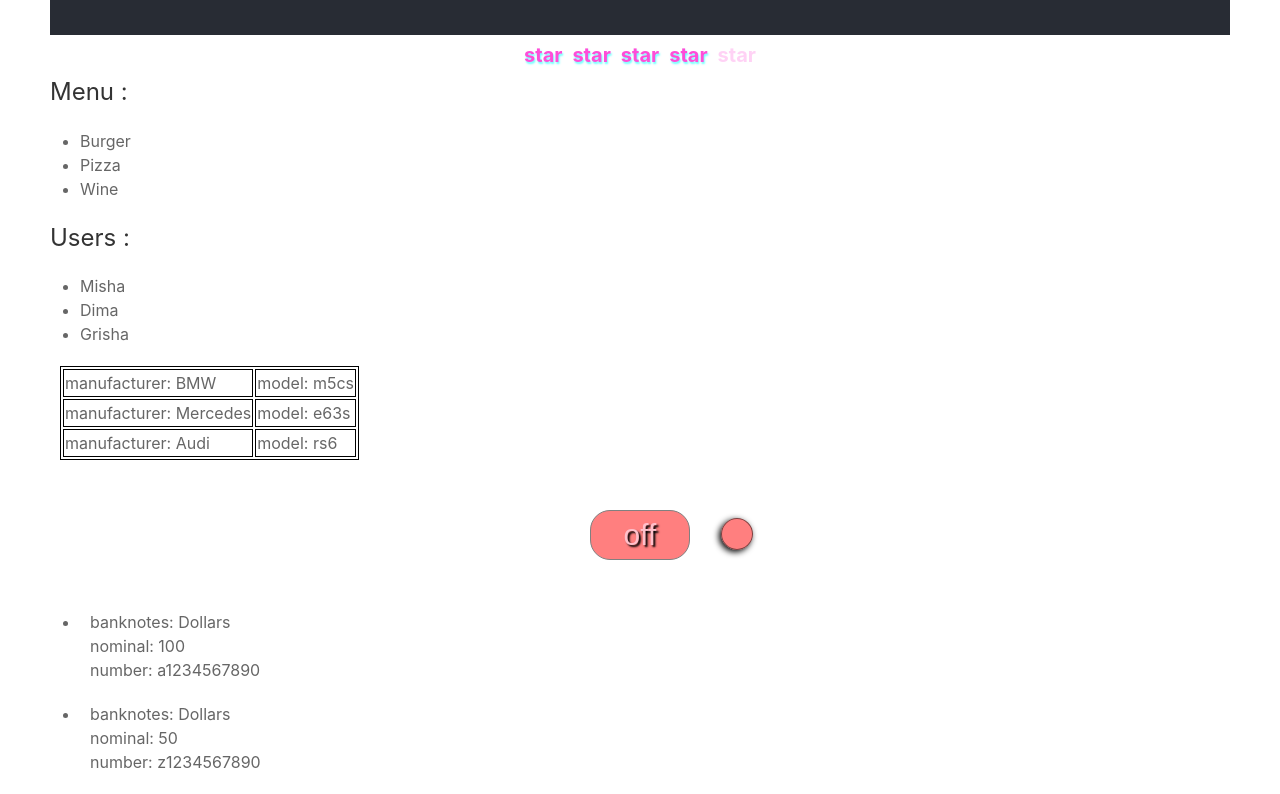
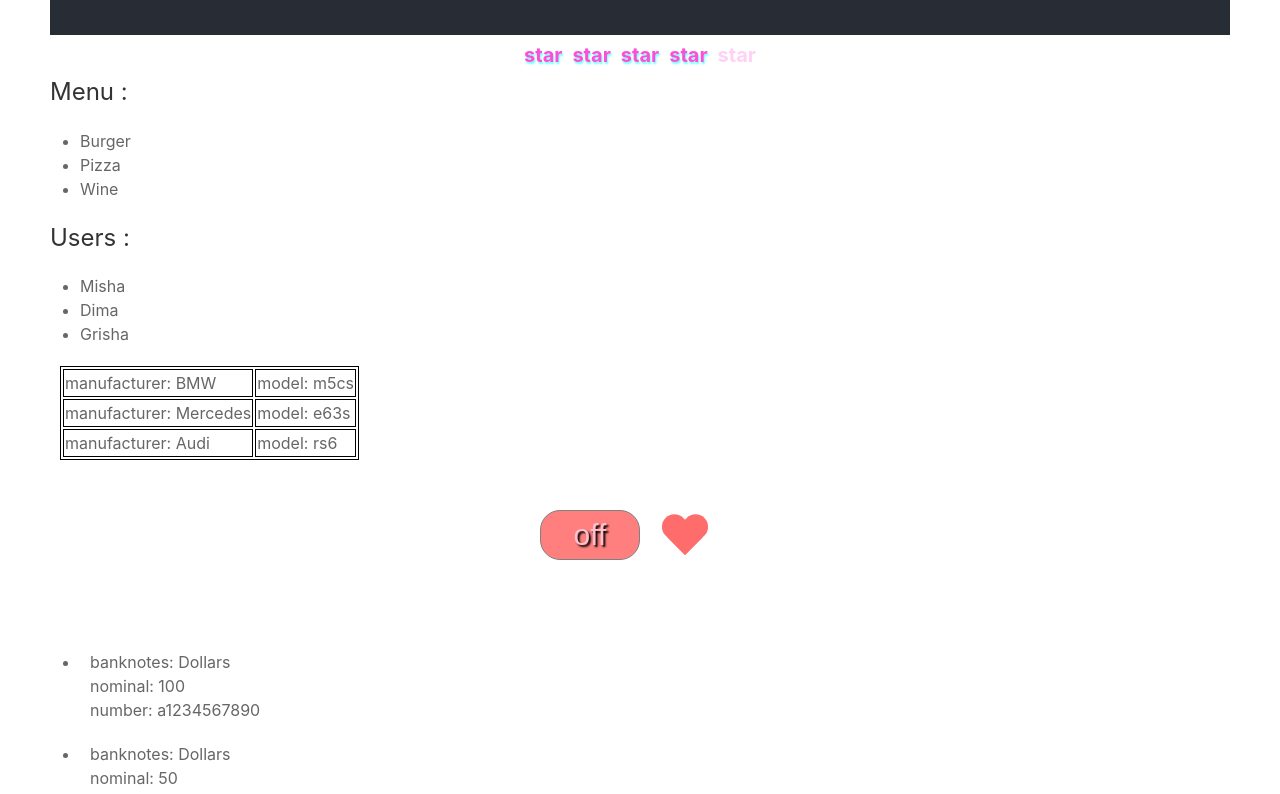
Before and after one commit to kotpavlik/incubatorTs, a React (Create React App) app: page / in a window 1280 px wide. Shown: the part 375-1169 px from the top of the page. Built offline with nearby package versions, Linux system fonts and the light colour scheme.

Commit message:
button_finish

```diff
--- a/src/components/ToggleBut/ToggleButton.module.css
+++ b/src/components/ToggleBut/ToggleButton.module.css
@@ -35,19 +35,57 @@
 .off{
     background-color: rgba(255, 0, 0, 0.5);
 }
-.on::before,.off::before{
+
+
+
+.heartRed, .heartGreen {
+    position: relative;
+    width: 100px;
+    height: 90px;
+}
+.heartRed:before, .heartGreen:before, .heartRed:after, .heartGreen:after {
+    position: absolute;
     content: "";
-    position: absolute;
-    left: 130px;
-    width: 30px ;
-    height:30px ;
-    border: .5px solid rgba(0, 0, 0, 0.5);
-    border-radius: 50%;
-    box-shadow: -2px 2px 6px rgba(0, 0, 0);
+    left: 45px;
+    top: 5px;
+    width: 25px;
+    height: 40px;
+    -moz-border-radius: 50px 50px 0 0;
+    border-radius: 50px 50px 0 0;
+    -webkit-transform: rotate(-45deg);
+    -moz-transform: rotate(-45deg);
+    -ms-transform: rotate(-45deg);
+    -o-transform: rotate(-45deg);
+    transform: rotate(-45deg);
+    -webkit-transform-origin: 0 100%;
+    -moz-transform-origin: 0 100%;
+    -ms-transform-origin: 0 100%;
+    -o-transform-origin: 0 100%;
+    transform-origin: 0 100%;
+
 }
-.on::before{
-    background-color: rgba(0, 128, 0, 0.5);
+.heartRed:after, .heartGreen:after {
+    top: 5px;
+    left: 20px;
+    -webkit-transform: rotate(45deg);
+    -moz-transform: rotate(45deg);
+    -ms-transform: rotate(45deg);
+    -o-transform: rotate(45deg);
+    transform: rotate(45deg);
+    -webkit-transform-origin: 100% 100%;
+    -moz-transform-origin: 100% 100%;
+    -ms-transform-origin: 100% 100%;
+    -o-transform-origin: 100% 100%;
+    transform-origin :100% 100%;
 }
-.off::before{
-    background-color: rgba(255, 0, 0, 0.5);
+
+
+.heartRed::after, .heartRed::before {
+    background-color: rgb(255, 108, 108);
+    transition: all 1s;
+
 }
+.heartGreen::after, .heartGreen::before {
+    background-color: rgb(90, 169, 90);
+    transition: all 1s;
+}
--- a/src/components/ToggleBut/ToggleButton.tsx
+++ b/src/components/ToggleBut/ToggleButton.tsx
@@ -8,6 +8,10 @@ const ToggleButton = () => {
             {isToggle
                 ? <button onClick={setIsToggle} className={style.on}>on</button>
                 : <button onClick={setIsToggle} className={style.off}>off</button>
+            }
+            {isToggle
+                ? <div className={style.heartGreen} ></div>
+                : <div className={style.heartRed}></div>
             }
         </div>
     );
--- a/src/components/raiting/star/Star.module.css
+++ b/src/components/raiting/star/Star.module.css
@@ -5,6 +5,7 @@
     text-shadow: rgba(77, 255, 255, 0.84) 1px 2px 2px;
     padding: 5px;
     transition: 1s color;
+    cursor: pointer;
 }
 
 .star:hover {
@@ -20,4 +21,5 @@
     font-weight: bold;
     padding: 5px;
     transition: 1s color;
+    ursor: pointer;
 }
```
